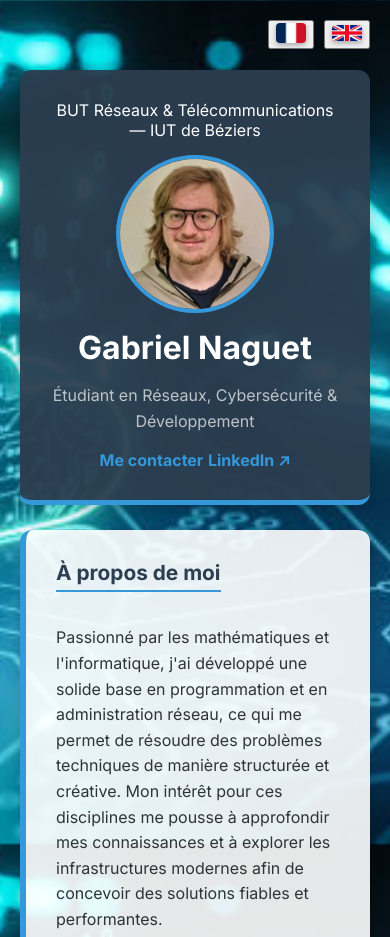
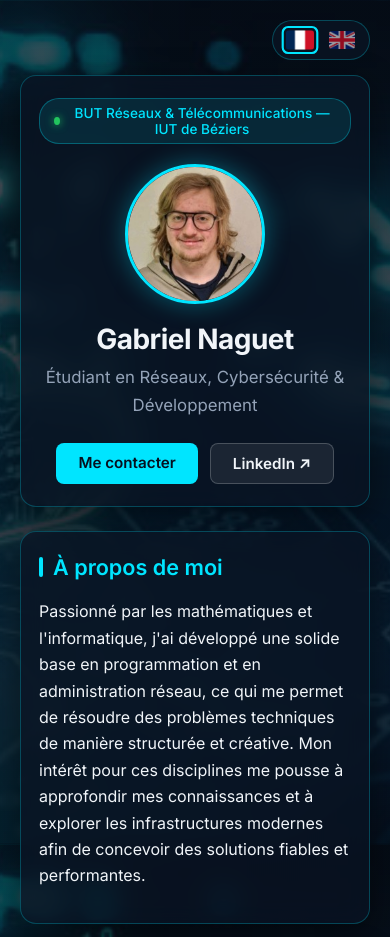
Before and after one commit to gabrielnaguet07/Gabriel-naguet.github.io, a plain HTML site: page index.html in a window 390 px wide. Shown: the top 937 px of the page. Drawn offline with Linux system fonts and the light colour scheme.

Commit message:
Update style.css for improved layout and styles
Refactor CSS styles to improve design and responsiveness.

```diff
--- a/style.css
+++ b/style.css
@@ -1,73 +1,334 @@
+:root {
+    --cyan: #00e5ff;
+    --cyan-sombre: #0284c7;
+    --fond-carte: rgba(10, 20, 35, 0.78);
+    --bordure-carte: rgba(0, 229, 255, 0.25);
+    --texte-principal: #f1f5f9;
+    --texte-secondaire: #94a3b8;
+}
+
+* {
+    box-sizing: border-box;
+}
+
+html {
+    scroll-behavior: smooth;
+}
+
 body {
     font-family: 'Inter', sans-serif;
-    background: url('image_du_fond.jpg') no-repeat center center fixed;
+    background: linear-gradient(rgba(5, 12, 24, 0.72), rgba(5, 12, 24, 0.85)),
+                url('image_du_fond.jpg') no-repeat center center fixed;
     background-size: cover;
+    color: var(--texte-principal);
     margin: 0;
     padding: 20px;
     display: flex;
     flex-direction: column;
     align-items: center;
+    min-height: 100vh;
 }
 
+/* SÉLECTEUR DE LANGUE */
 .selection-langue {
-    position: absolute;
+    position: fixed;
     top: 20px;
     right: 20px;
     display: flex;
-    gap: 10px;
+    gap: 8px;
     z-index: 100;
+    background: rgba(10, 20, 35, 0.85);
+    padding: 6px 10px;
+    border-radius: 30px;
+    border: 1px solid var(--bordure-carte);
+    backdrop-filter: blur(10px);
+}
+
+.btn-langue {
+    background: transparent;
+    border: 2px solid transparent;
+    padding: 2px;
+    border-radius: 6px;
+    cursor: pointer;
+    display: flex;
+    align-items: center;
+    opacity: 0.6;
+    transition: all 0.2s ease;
+}
+
+.btn-langue:hover,
+.btn-langue.actif {
+    opacity: 1;
+    border-color: var(--cyan);
+    transform: scale(1.08);
 }
 
 .drapeau {
-    width: 30px;
-    cursor: pointer;
-    transition: transform 0.2s;
-    border-radius: 4px;
-    box-shadow: 0 2px 5px rgba(0,0,0,0.3);
-}
-
-.drapeau:hover {
-    transform: scale(1.2);
-}
-
-/* TA PHOTO EN CERCLE */
-.photo-profil {
-    width: 150px;
-    height: 150px;
-    border-radius: 50%; /* Rend l'image ronde */
-    object-fit: cover;  /* Garde les proportions du visage */
-    border: 4px solid #3498db;
-    margin: 15px auto;
+    width: 26px;
+    height: 18px;
+    object-fit: cover;
+    border-radius: 3px;
     display: block;
 }
 
+/* CONTENEUR & CARTES GLASSMORPHISM */
 .conteneur {
     width: 100%;
-    max-width: 700px;
-    margin-top: 50px;
+    max-width: 820px;
+    margin-top: 55px;
+    margin-bottom: 40px;
 }
 
 .boite {
-    background: rgba(255, 255, 255, 0.9);
-    margin-bottom: 25px;
-    padding: 30px;
-    border-radius: 12px;
-    box-shadow: 0 4px 15px rgba(0,0,0,0.2);
-    border-left: 6px solid #3498db;
+    background: var(--fond-carte);
+    backdrop-filter: blur(12px);
+    -webkit-backdrop-filter: blur(12px);
+    margin-bottom: 24px;
+    padding: 32px;
+    border-radius: 16px;
+    border: 1px solid var(--bordure-carte);
+    box-shadow: 0 8px 32px rgba(0, 0, 0, 0.45);
+    transition: transform 0.25s ease, border-color 0.25s ease;
 }
 
+.boite:hover {
+    border-color: rgba(0, 229, 255, 0.5);
+}
+
+/* EN-TÊTE */
 .entete {
     text-align: center;
-    border-left: none;
-    border-bottom: 5px solid #3498db;
-    background: rgba(44, 62, 80, 0.95);
-    color: white;
+    padding: 40px 28px;
 }
 
-h1 { margin: 0; font-size: 2rem; }
-h2 { color: #2c3e50; margin-top: 0; font-size: 1.3rem; border-bottom: 2px solid #3498db; display: inline-block; padding-bottom: 5px; }
-p { color: #2d3436; line-height: 1.6; }
-.entete p { color: #bdc3c7; }
+.badge-statut {
+    display: inline-flex;
+    align-items: center;
+    gap: 8px;
+    background: rgba(0, 229, 255, 0.1);
+    border: 1px solid rgba(0, 229, 255, 0.3);
+    color: var(--cyan);
+    padding: 6px 14px;
+    border-radius: 20px;
+    font-size: 0.85rem;
+    font-weight: 500;
+    margin-bottom: 20px;
+}
 
-a { color: #3498db; text-decoration: none; font-weight: bold; }
-a:hover { text-decoration: underline; }
+.point-vert {
+    width: 8px;
+    height: 8px;
+    background-color: #22c55e;
+    border-radius: 50%;
+    box-shadow: 0 0 8px #22c55e;
+}
+
+.photo-profil {
+    width: 140px;
+    height: 140px;
+    border-radius: 50%;
+    object-fit: cover;
+    border: 3px solid var(--cyan);
+    box-shadow: 0 0 25px rgba(0, 229, 255, 0.35);
+    margin: 0 auto 18px;
+    display: block;
+}
+
+h1 {
+    margin: 0 0 8px;
+    font-size: 2.2rem;
+    font-weight: 700;
+    letter-spacing: -0.5px;
+}
+
+.sous-titre {
+    color: var(--texte-secondaire);
+    font-size: 1.05rem;
+    margin: 0 0 24px;
+}
+
+.actions-entete {
+    display: flex;
+    justify-content: center;
+    gap: 12px;
+    flex-wrap: wrap;
+}
+
+.bouton-principal,
+.bouton-secondaire {
+    padding: 10px 22px;
+    border-radius: 8px;
+    font-weight: 600;
+    font-size: 0.95rem;
+    text-decoration: none;
+    transition: all 0.2s ease;
+}
+
+.bouton-principal {
+    background: var(--cyan);
+    color: #06101f;
+}
+
+.bouton-principal:hover {
+    background: #38bdf8;
+    transform: translateY(-2px);
+}
+
+.bouton-secondaire {
+    background: rgba(255, 255, 255, 0.08);
+    color: var(--texte-principal);
+    border: 1px solid rgba(255, 255, 255, 0.2);
+}
+
+.bouton-secondaire:hover {
+    border-color: var(--cyan);
+    color: var(--cyan);
+    transform: translateY(-2px);
+}
+
+/* TITRES & PARAGRAPHES */
+h2 {
+    color: var(--cyan);
+    margin: 0 0 18px;
+    font-size: 1.35rem;
+    font-weight: 600;
+    display: flex;
+    align-items: center;
+    gap: 10px;
+}
+
+h2::before {
+    content: "";
+    display: inline-block;
+    width: 4px;
+    height: 20px;
+    background: var(--cyan);
+    border-radius: 2px;
+}
+
+p {
+    color: var(--texte-principal);
+    line-height: 1.65;
+    margin: 0 0 12px;
+}
+
+/* GRILLE DE COMPÉTENCES */
+.grille-competences {
+    display: grid;
+    grid-template-columns: repeat(auto-fit, minmax(260px, 1fr));
+    gap: 16px;
+}
+
+.carte-competence {
+    background: rgba(255, 255, 255, 0.04);
+    border: 1px solid rgba(255, 255, 255, 0.08);
+    border-radius: 12px;
+    padding: 18px;
+    transition: border-color 0.2s ease, transform 0.2s ease;
+}
+
+.carte-competence:hover {
+    border-color: rgba(0, 229, 255, 0.4);
+    transform: translateY(-2px);
+}
+
+.carte-competence h3 {
+    margin: 0 0 8px;
+    font-size: 1.05rem;
+    color: #ffffff;
+}
+
+.carte-competence p {
+    font-size: 0.9rem;
+    color: var(--texte-secondaire);
+    margin-bottom: 14px;
+}
+
+.tags {
+    display: flex;
+    flex-wrap: wrap;
+    gap: 6px;
+}
+
+.tags span {
+    background: rgba(0, 229, 255, 0.12);
+    color: var(--cyan);
+    font-size: 0.78rem;
+    font-weight: 500;
+    padding: 3px 10px;
+    border-radius: 12px;
+}
+
+/* PROJETS */
+.liste-projets {
+    display: flex;
+    flex-direction: column;
+    gap: 14px;
+}
+
+.projet {
+    background: rgba(255, 255, 255, 0.04);
+    border-left: 3px solid var(--cyan);
+    padding: 14px 18px;
+    border-radius: 0 10px 10px 0;
+}
+
+.projet h3 {
+    margin: 0 0 6px;
+    font-size: 1.05rem;
+    color: #ffffff;
+}
+
+.projet p {
+    margin: 0;
+    font-size: 0.92rem;
+    color: var(--texte-secondaire);
+}
+
+/* CONTACT */
+.liens-contact {
+    display: grid;
+    grid-template-columns: repeat(auto-fit, minmax(220px, 1fr));
+    gap: 14px;
+    margin-top: 16px;
+}
+
+.carte-lien {
+    display: flex;
+    flex-direction: column;
+    gap: 4px;
+    background: rgba(255, 255, 255, 0.05);
+    border: 1px solid rgba(255, 255, 255, 0.1);
+    padding: 14px 18px;
+    border-radius: 10px;
+    text-decoration: none;
+    transition: all 0.2s ease;
+}
+
+.carte-lien strong {
+    color: var(--cyan);
+    font-size: 0.85rem;
+    text-transform: uppercase;
+    letter-spacing: 0.5px;
+}
+
+.carte-lien span {
+    color: var(--texte-principal);
+    font-size: 0.95rem;
+}
+
+.carte-lien:hover {
+    border-color: var(--cyan);
+    background: rgba(0, 229, 255, 0.08);
+    transform: translateY(-2px);
+}
+
+/* ADAPTATION MOBILE */
+@media (max-width: 600px) {
+    .boite {
+        padding: 22px 18px;
+    }
+    h1 {
+        font-size: 1.75rem;
+    }
+}
```
